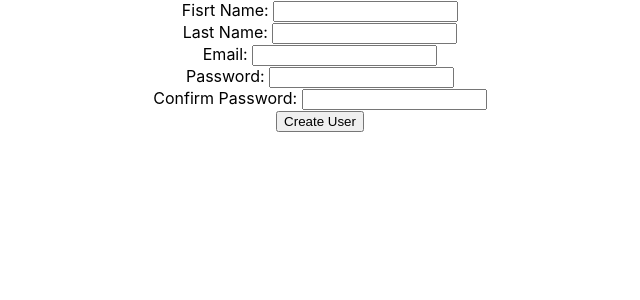
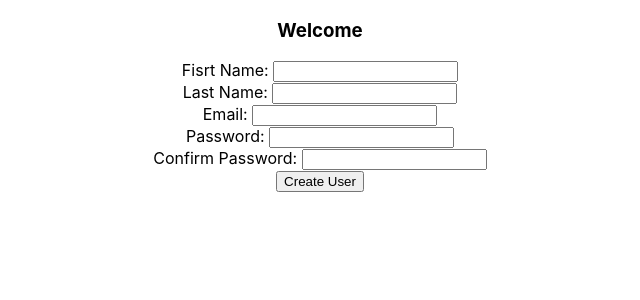
Before and after one commit to TylerDuran/hook_form, a React (Create React App) app: page / in a window 1280 px wide. Shown: the top 300 px of the page, without its empty margins (320-960 px from the left). Built offline with nearby package versions, Linux system fonts and the light colour scheme.

Commit message:
Small Change More Forms

```diff
--- a/src/components/Form.jsx
+++ b/src/components/Form.jsx
@@ -77,6 +77,7 @@ const UserForm = (props) => {
     return(
         <div>
             <form onSubmit={ createUser }>
+                <h3>Welcome</h3>
                 <div>
                     <label>Fisrt Name: </label>
                     <input type="text" onChange={ handleFirstName } />
```
